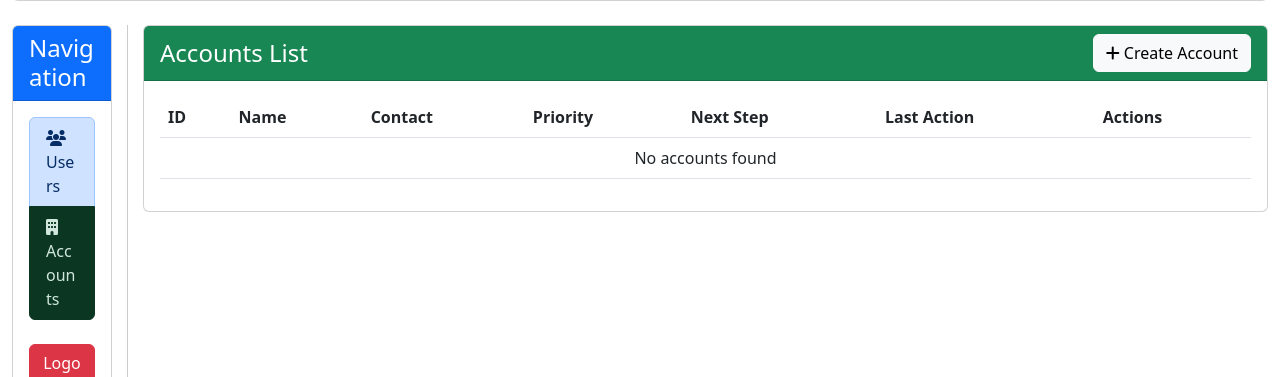
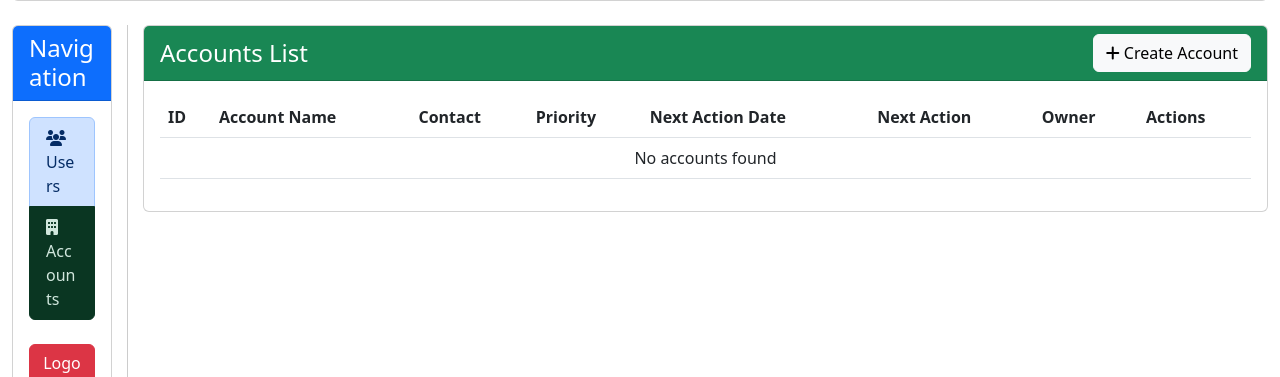
Before and after one commit to chihebhadjamor/dpcrm2, a Symfony app: template templates/account/index.html.twig in a window 1280 px wide. Shown: the part 146-523 px from the top of the page. Run offline with Twig, Linux system fonts and the light colour scheme; the template is opened without the code that fills it, so the values that code supplies are empty; some libraries are stand-ins or nearby versions.

Commit message:
Fix Incorrect Action Display for Account

```diff
--- a/templates/account/index.html.twig
+++ b/templates/account/index.html.twig
@@ -100,11 +100,12 @@
                     <thead>
                         <tr>
                             <th>ID</th>
-                            <th>Name</th>
+                            <th>Account Name</th>
                             <th>Contact</th>
                             <th>Priority</th>
-                            <th>Next Step</th>
-                            <th>Last Action</th>
+                            <th>Next Action Date</th>
+                            <th>Next Action</th>
+                            <th>Owner</th>
                             <th>Actions</th>
                         </tr>
                     </thead>
@@ -113,7 +114,7 @@
                         <tr id="account-form-row" style="display: none;">
                             <td><i>New</i></td>
                             <td>
-                                <input type="text" class="form-control" id="account-name" name="name" placeholder="Name" required>
+                                <input type="text" class="form-control" id="account-name" name="name" placeholder="Account Name" required>
                             </td>
                             <td>
                                 <input type="text" class="form-control" id="account-contact" name="contact" placeholder="Contact" required>
@@ -126,10 +127,13 @@
                                 </select>
                             </td>
                             <td>
-                                <input type="text" class="form-control" id="account-next-step" name="nextStep" placeholder="Next Step">
+                                <input type="date" class="form-control" id="account-next-step" name="nextStep" placeholder="Next Action Date">
                             </td>
                             <td>
                                 <!-- New account has no actions yet -->
+                            </td>
+                            <td>
+                                <!-- Owner will be set to current user -->
                             </td>
                             <td>
                                 <button type="button" id="save-account-btn" class="btn btn-sm btn-success text-white">Save</button>
@@ -143,14 +147,17 @@
                                 <td class="editable" data-field="contact" data-account-id="{{ account.id }}">{{ account.contact }}</td>
                                 <td class="editable" data-field="priority" data-account-id="{{ account.id }}" data-type="select"
                                     data-options='{"Haute":"High","Moyenne":"Medium","Basse":"Low"}'>{{ account.priority }}</td>
-                                <td class="editable" data-field="nextStep" data-account-id="{{ account.id }}">{{ account.nextStep }}</td>
                                 <td>
-                                    {% if lastActions[account.id] is defined %}
-                                        {{ lastActions[account.id].title }}
-                                    {% else %}
-                                        N/A
+                                    {% if nextActions[account.id] is defined %}
+                                        {{ nextActions[account.id].nextStepDate|date('Y-m-d') }}
                                     {% endif %}
                                 </td>
+                                <td>
+                                    {% if nextActions[account.id] is defined %}
+                                        {{ nextActions[account.id].title }}
+                                    {% endif %}
+                                </td>
+                                <td>{{ account.owner.username }}</td>
                                 <td>
                                     <a href="{{ path('app_account_edit', {'id': account.id}) }}" class="btn btn-sm btn-outline-success">
                                         <i class="fas fa-edit"></i> Edit
@@ -159,7 +166,7 @@
                             </tr>
                         {% else %}
                             <tr>
-                                <td colspan="7" class="text-center">No accounts found</td>
+                                <td colspan="8" class="text-center">No accounts found</td>
                             </tr>
                         {% endfor %}
                     </tbody>
@@ -359,8 +366,9 @@
                         <td class="editable" data-field="contact" data-account-id="${data.id}">${data.contact}</td>
                         <td class="editable" data-field="priority" data-account-id="${data.id}" data-type="select"
                             data-options='{"Haute":"High","Moyenne":"Medium","Basse":"Low"}'>${data.priority}</td>
-                        <td class="editable" data-field="nextStep" data-account-id="${data.id}">${data.nextStep || ''}</td>
-                        <td>No action identified</td>
+                        <td>${data.nextStep || ''}</td>
+                        <td></td>
+                        <td>${data.owner}</td>
                         <td>
                             <a href="/account/${data.id}/edit" class="btn btn-sm btn-outline-success">
                                 <i class="fas fa-edit"></i> Edit
```
Also changed, not shown: src/Controller/AccountController.php (+11 -8 lines).
